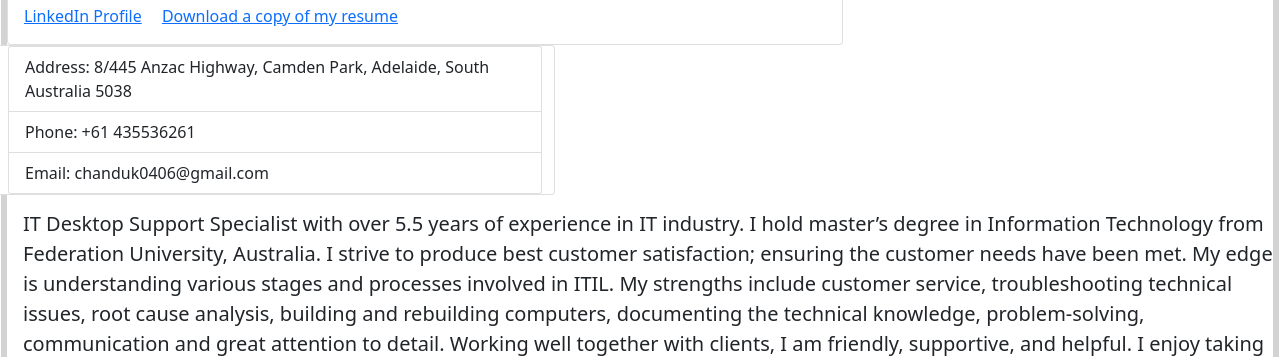
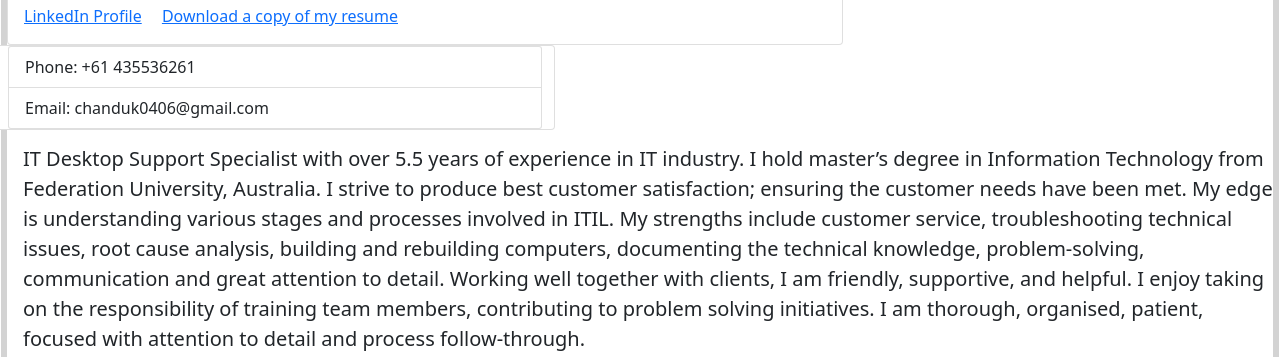
Before and after one commit to ChanduKoritala/webresume, a plain HTML site: page index.html in a window 1280 px wide. Shown: the part 122-479 px from the top of the page. Drawn offline with nearby package versions, Linux system fonts and the light colour scheme.

Commit message:
updated address

```diff
--- a/index.html
+++ b/index.html
@@ -23,8 +23,6 @@
         </div>
         <div class="card" style="width: 35rem;">
             <ul class="list-group list-group-flush;">
-                <li class="list-group-item">Address: 8/445 Anzac Highway, Camden Park, Adelaide, South Australia 5038
-                </li>
                 <li class="list-group-item">Phone: +61 435536261 </li>
                 <li class="list-group-item">Email: chanduk0406@gmail.com</li>
             </ul>
```
